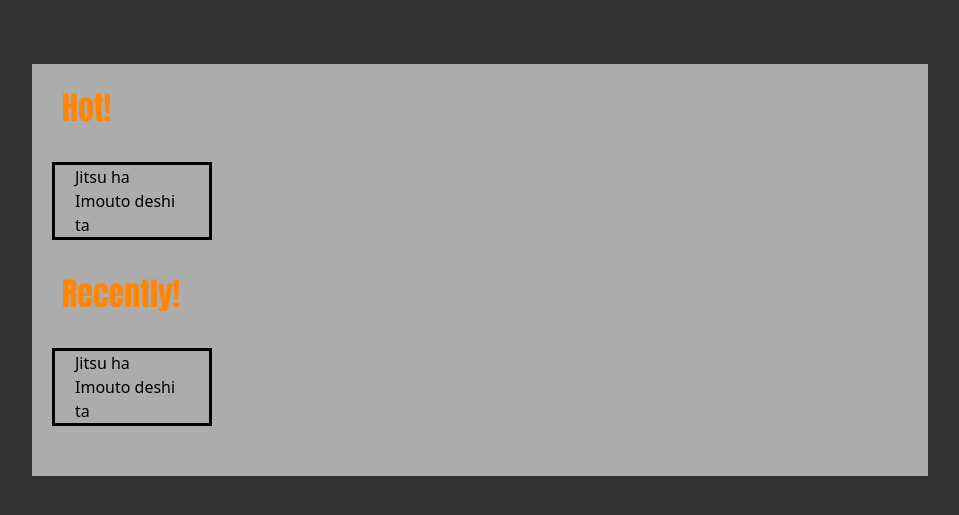
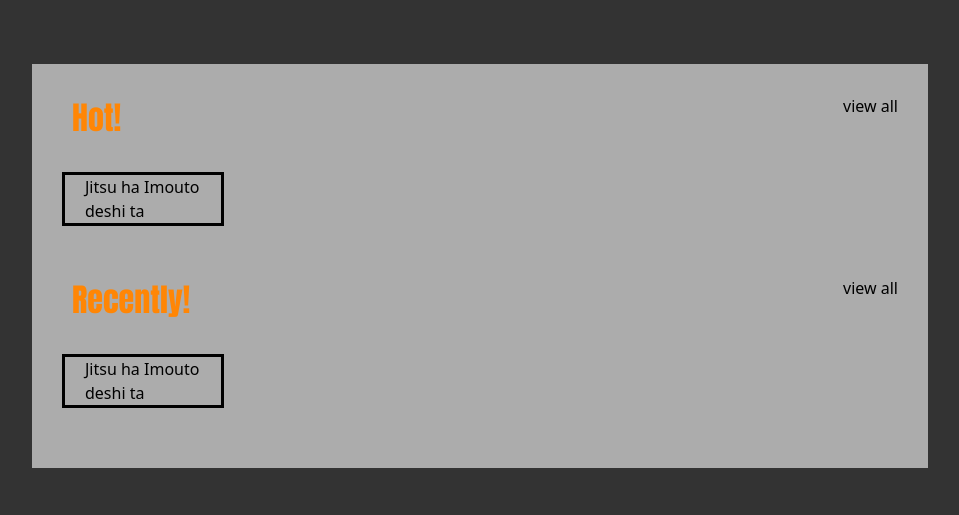
Before and after one commit to chinapat317/Fiction-Fans, a Django app: page /fiction/ in a window 1280 px wide. Shown: the part 80-595 px from the top of the page, without its empty margins (160-1119 px from the left). Run offline with Django 4.2, Linux system fonts and the light colour scheme; data comes from the database, SQL or seed files in the repository; some libraries are stand-ins or nearby versions.

Commit message:
Create index page

```diff
--- a/fiction_fans/templates/fiction_fans/homepage.html
+++ b/fiction_fans/templates/fiction_fans/homepage.html
@@ -1,11 +1,16 @@
 {% extends "base.html" %}
 {% block content %}
+<div style="padding: 10px;">
     <div>
-    <h1 style="font-size: xx-large; font-family: Impact; color: rgb(255, 134, 5); margin: 0px 0px 0px 10px;">
+        <a href="{% url 'fiction_fans:hot_index' %}" style="float: right;">
+            view all
+        </a>
+        <h style="font-size: xx-large; font-family: Impact; color: rgb(255, 134, 5); margin: 0px 0px 0px 10px;">
             Hot!
-    </h1>
+        </h>
+    </div>
     {% for fiction in fictions %}
-    <ul style="list-style: none; align-items: center; display: inline-flex; margin: 30px auto; padding: 0px 20px; border: solid; box-sizing: border-box; width: 160px;">
+    <ul style="list-style: none; align-items: center; display: inline-flex; margin: 30px auto; padding: 0px 20px; border: solid; box-sizing: border-box; width: 162px;">
         <li>
             <a href="{% url 'fiction_fans:fiction_view' fiction.id %}" style="color: black; text-decoration: none;">
                 {{ fiction.title }}
@@ -14,12 +19,17 @@
     </ul>
     {% endfor %}
 </div>
+<div style="padding: 10px;">
     <div>
+        <a href="{% url 'fiction_fans:recently_index' %}" style="float: right;">
+            view all
+        </a>
         <h1 style="font-size: xx-large; font-family: Impact; color: rgb(255, 134, 5); margin: 0px 0px 0px 10px;">
             Recently!
         </h1>
+    </div>
     {% for fiction in fictions %}
-    <ul style="list-style: none; align-items: center; display: inline-flex; margin: 30px auto; padding: 0px 20px; border: solid; box-sizing: border-box; width: 160px;">
+    <ul style="list-style: none; align-items: center; display: inline-flex; margin: 30px auto; padding: 0px 20px; border: solid; box-sizing: border-box; width: 162px;">
         <li>
             <a href="{% url 'fiction_fans:fiction_view' fiction.id %}" style="color: black; text-decoration: none;">
                 {{ fiction.title }}
--- a/fiction_fans/urls.py
+++ b/fiction_fans/urls.py
@@ -11,7 +11,9 @@ from .views import (HomePage
                     , ChapterView
                     , delete_chapter
                     , delete_fiction
-                    , Profile)
+                    , Profile
+                    , HotIndex
+                    , RecentlyIndex)
 
 app_name = "fiction_fans"
 urlpatterns = [
@@ -27,4 +29,6 @@ urlpatterns = [
     path("<int:fiction_id>/<int:chapter_id>/del/", delete_chapter, name="chapter_del"),
     path("<int:fiction_pk>/<int:chapter_pk>/comment/", comment, name="chapter_comment"),
     path("imageUPload/", csrf_exempt(upload_image_view)),
+    path("hot/", HotIndex.as_view(), name="hot_index"),
+    path("recently/", RecentlyIndex.as_view(), name="recently_index"),
 ]
--- a/fiction_fans/views/__init__.py
+++ b/fiction_fans/views/__init__.py
@@ -5,3 +5,4 @@ from .fiction_edit_view import edit_fiction, edit_chapter
 from .fiction_delete_view import delete_chapter, delete_fiction
 from .fiction_create_view import create_fiction, create_chapter
 from .profile_view import Profile
+from .index_view import RecentlyIndex, HotIndex
```
Also changed, not shown: fiction_fans/templates/fiction_fans/indexpage_hot.html (added, +17 -0 lines), fiction_fans/templates/fiction_fans/indexpage_recently.html (added, +17 -0 lines), fiction_fans/views/index_view.py (added, +23 -0 lines). Lines whose indentation alone changed are shown as unchanged.
